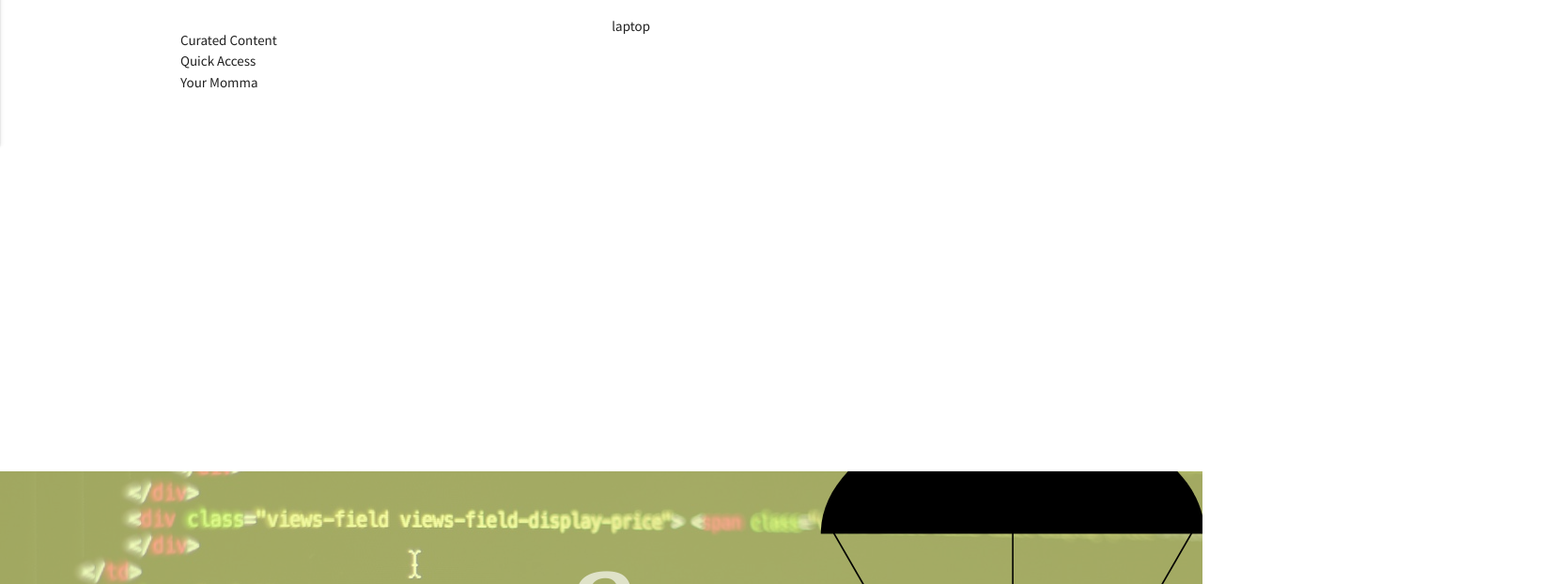
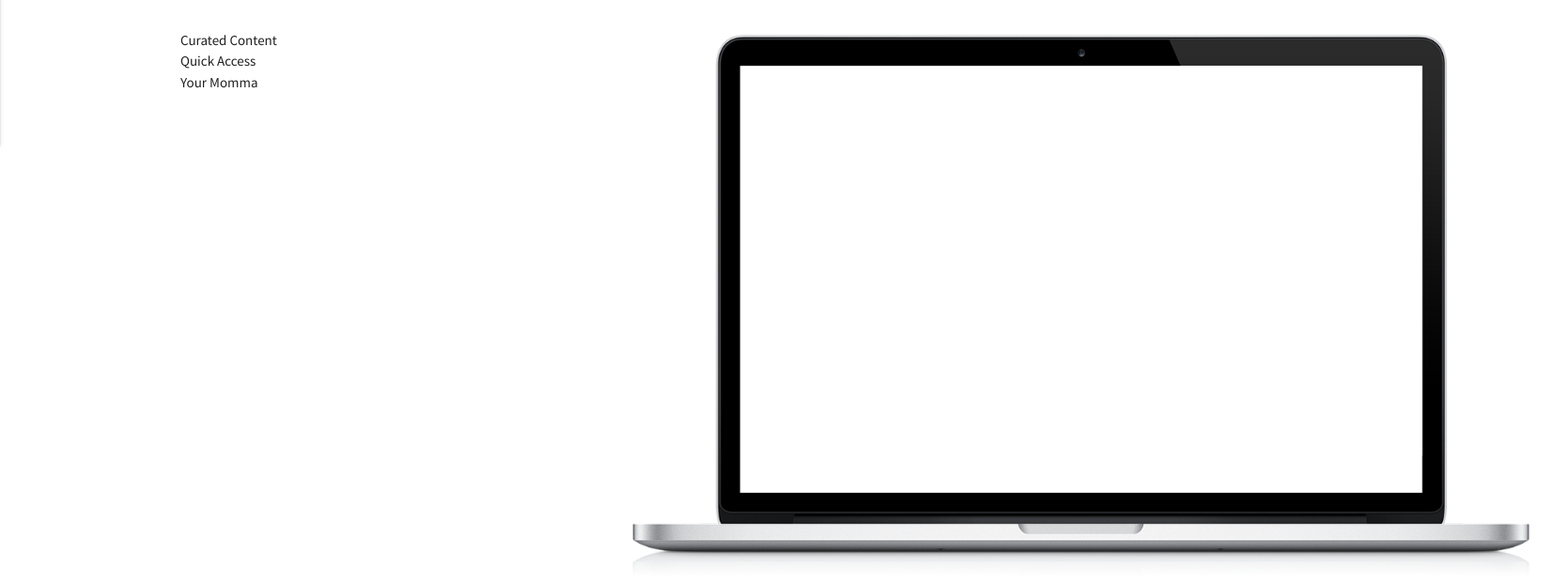
Before and after one commit to josedigital/panda-site, a plain HTML site: page index.html in a window 1280 px wide. Shown: the part 706-1328 px from the top of the page at 94% size, 1651 px wide, since content can reach past the window. Drawn offline with nearby package versions, Linux system fonts and the light colour scheme.

Commit message:
add laptop image

```diff
--- a/index.html
+++ b/index.html
@@ -65,27 +65,8 @@
           </ul>
         </div>
         <div class="col s6">
-          laptop
-          <br>
-          <br>
-          <br>
-          <br>
-          <br>
-          <br>
-          <br>
-          <br>
-          <br>
-          <br>
-          <br>
-          <br>
-          <br>
-          <br>
-          <br>
-          <br>
-          <br>
-          <br>
-          <br>
-          <br>
+          <img src="img/laptop.png" height="600" alt="Laptop">
+
           <!-- <img src="panda.svg" height="600px" alt=""> -->
         </div>
       </div>
```
Also changed, not shown: img/laptop.png (added).
